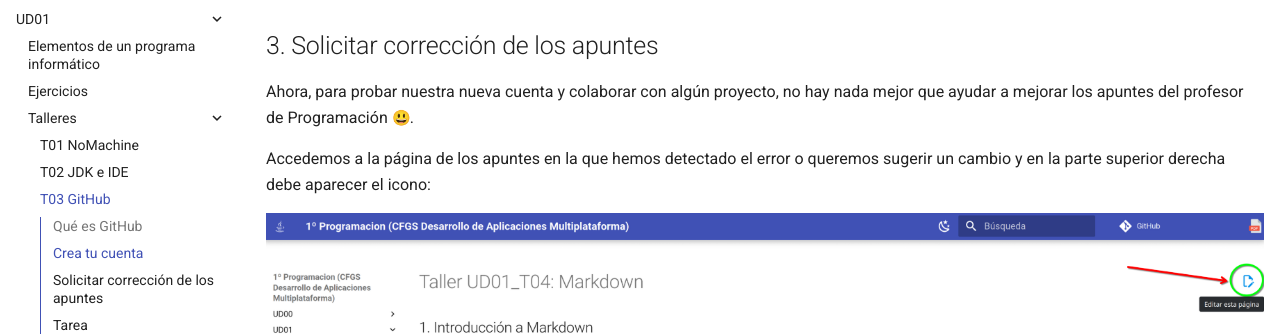
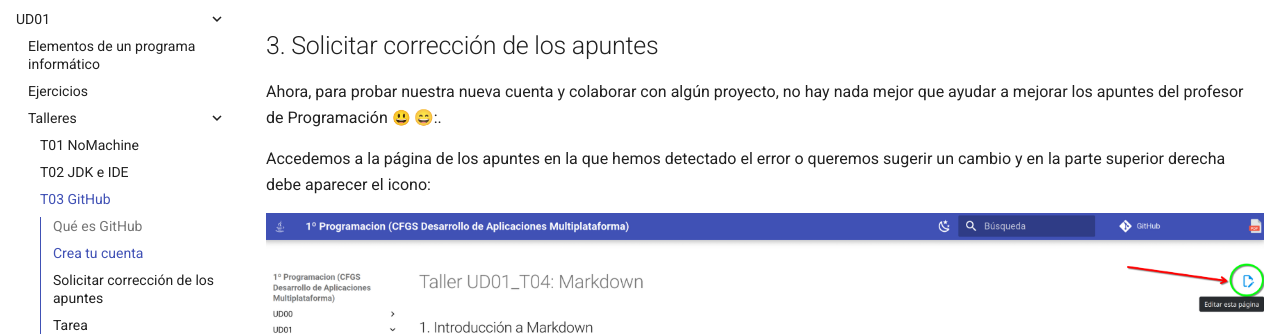
Before and after one commit to martinezpenya/1DAMProgramacion, an MkDocs documentation site: the page built from docs/UD01/UD01_T03_GitHub.md, in a window 1280 px wide and 900 px high, scrolled down 460 px. Shown: the part 152-488 px from the top of the window. Built offline with MkDocs 1.6.1 and Material for MkDocs 9.7.7, drawn with Linux system fonts in a browser that asks for light colours; emoji names are drawn with the system emoji font; comment, search, counter and statistics services are not loaded.

```diff
--- a/docs/UD01/UD01_T03_GitHub.md
+++ b/docs/UD01/UD01_T03_GitHub.md
@@ -16,7 +16,7 @@ Una vez creada tu cuenta, entra en tu página principal, por ejemplo la mia es e
 
 ## Solicitar corrección de los apuntes
 
-Ahora, para probar nuestra nueva cuenta y colaborar con algún proyecto, no hay nada mejor que ayudar a mejorar los apuntes del profesor de Programación :smiley:.
+Ahora, para probar nuestra nueva cuenta y colaborar con algún proyecto, no hay nada mejor que ayudar a mejorar los apuntes del profesor de Programación :smiley: 😄:.
 
 Accedemos a la página de los apuntes en la que hemos detectado el error o queremos sugerir un cambio y en la parte superior derecha debe aparecer el icono:
 
@@ -74,4 +74,5 @@ En este caso concreto se ha aceptado la modificación:
 
 - Además, **explica** que significan cada uno de los **4 apartados** señalados en la captura.
 
+
 **Adjunta el documento `.pdf` con las capturas y las explicaciones a la tarea de AULES.**
```
